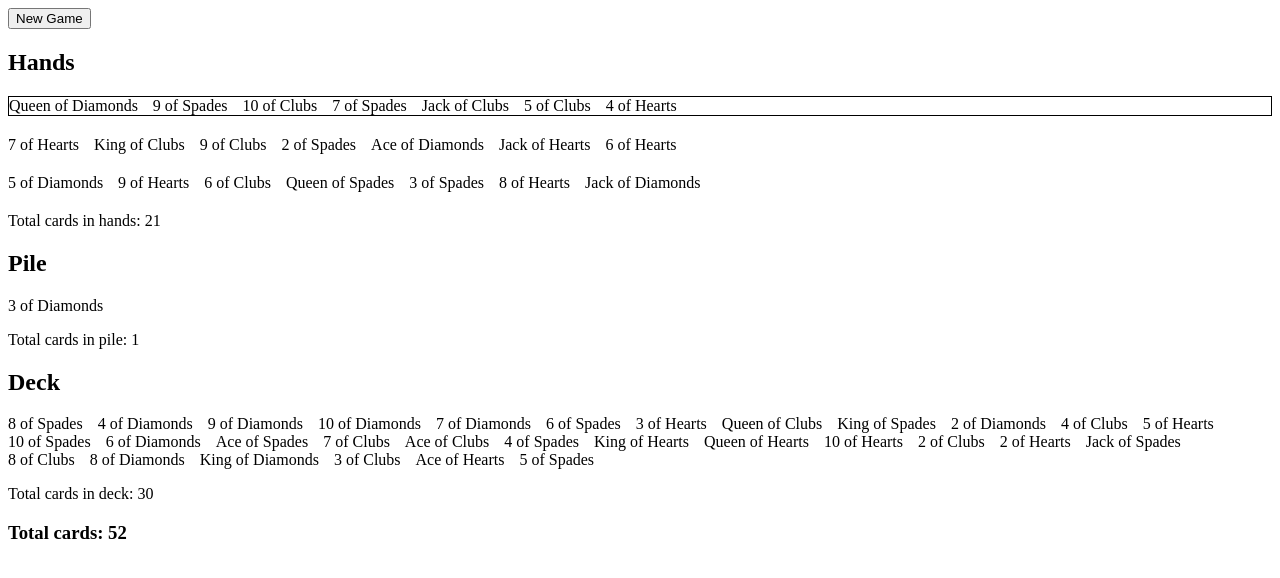
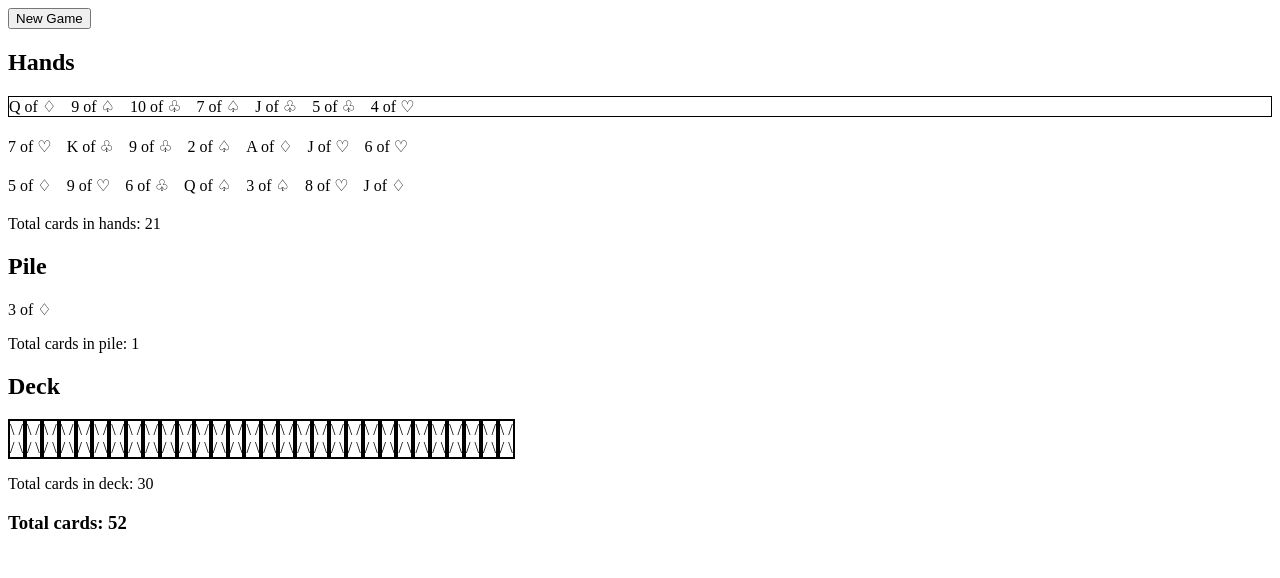
Before and after one commit to Arrow7000/yaniv, a React app: page / in a window 1280 px wide. Both pictures are taken after a click on the button "New Game". Shown: the top 578 px of the page. Built offline with nearby package versions, Linux system fonts and the light colour scheme.

Commit message:
Display cards visually

```diff
--- /dev/null
+++ b/src/components/Card.jsx
@@ -0,0 +1,33 @@
+import React from 'react';
+import { cardObjStr } from '../game/cards';
+
+function Card(props) {
+    const { card, hidden } = props;
+
+    const { value, suit } = cardObjStr(card);
+    const style = {
+        border: 'black solid 2px',
+        display: 'inline-block'
+    };
+
+    if (!hidden) {
+        return (
+            <div style={style}>
+                \ /<br />
+                / \<br />
+            </div>
+        );
+    } else {
+
+        return (
+            <div style={style}>
+                {value} {suit}<br />
+                {/*\ /<br />
+            / \<br />*/}
+                {suit} {value}<br />
+            </div>
+        );
+    }
+}
+
+export default Card;
--- a/src/components/Game.jsx
+++ b/src/components/Game.jsx
@@ -1,6 +1,7 @@
 import React, { Component } from 'react';
 import { cardStr, getValue } from '../game/cards';
 import { initGame, turn } from '../game/game';
+import Card from './Card';
 
 class Game extends Component {
     constructor() {
@@ -84,12 +85,18 @@ class Game extends Component {
                 <h2>Deck</h2>
                 {
                     deck.map(card => {
-                        return (
+                        {/*return (
                             <div
                                 key={card}
                                 style={{ display: 'inline-block', marginRight: '15px' }}>
                                 {cardStr(card)}
                             </div>);
+                    })*/}
+                        return (
+                            <Card
+                                key={card}
+                                card={card}
+                                style={{ display: 'inline-block', marginRight: '15px' }} />);
                     })
                 }
                 <p>Total cards in deck: {totalInDeck}</p>
--- a/src/game/cards.js
+++ b/src/game/cards.js
@@ -2,7 +2,9 @@ import range from 'lodash/range';
 import shuffle from 'lodash/shuffle';
 
 const suits = ['Clubs', 'Diamonds', 'Hearts', 'Spades'];
+const suitIcons = ['♧', '♢', '♡', '♤'];
 const royals = ['Ace', 'Jack', 'Queen', 'King'];
+const royalIcons = ['A', 'J', 'Q', 'K'];
 
 
 export function newDeck() {
@@ -11,19 +13,22 @@ export function newDeck() {
 }
 
 function suitStr(suitId) {
-    return suits[suitId];
+    // return suits[suitId];
+    return suitIcons[suitId];
 }
 
 function valueStr(value) {
+    // const strList = royals;
+    const strList = royalIcons;
     switch (value) {
         case 1:
-            return royals[0];
+            return strList[0];
         case 11:
-            return royals[1];
+            return strList[1];
         case 12:
-            return royals[2];
+            return strList[2];
         case 13:
-            return royals[3];
+            return strList[3];
         default:
             return value;
     }
@@ -35,6 +40,14 @@ export function cardStr(cardId) {
     return str;
 }
 
+export function cardObjStr(cardId) {
+    const { suit, value } = getCard(cardId);
+    return {
+        suit: suitStr(suit),
+        value: valueStr(value)
+    }
+}
+
 export function getSuit(cardId) {
     return Math.floor(cardId / 13) % 4;
 }
@@ -43,7 +56,7 @@ export function getValue(cardId) {
     return (cardId % 13) + 1;
 }
 
-function getCard(cardId) {
+export function getCard(cardId) {
     return {
         suit: getSuit(cardId),
         value: getValue(cardId)
```
Also changed, not shown: src/game/game.js (+0 -16 lines).
